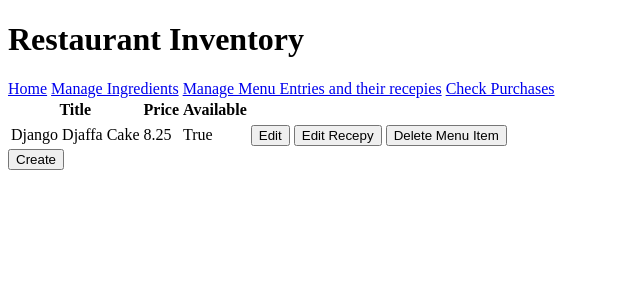
After one commit to L-Koen/Django_Project, a Django app: page /inventory/menu_items/ in a window 1280 px wide. The commit adds this page. Shown: the top 300 px of the page, without its empty margins (0-640 px from the left). Run offline with Django 4.2, Linux system fonts and the light colour scheme; data comes from the database, SQL or seed files in the repository; both versions use the stored data as it was after the commit.

Commit message:
Cleaned up removing ingredients from inventory upon purchase. Started to add the html to view MenuItems and edit their recepyrequirements

```diff
--- a/inventory/models.py
+++ b/inventory/models.py
@@ -108,8 +108,6 @@ class MenuItem(models.Model):
                 new = actual - requirement.quantity
                 requirement.ingredient.quantity = new
                 requirement.ingredient.save()
-            bought = Purchase(menu_item=self)
-            bought.save()
         else:
             raise ResourceWarning("Not enough ingredients available!")
 
--- a/inventory/templates/base.html
+++ b/inventory/templates/base.html
@@ -11,7 +11,7 @@
     {% if user.username %}
     <h3 class="header-greet">Welcome {{ user.username }}!</h3>
     {% endif %}
-
+    <a href="{% url 'index' %}">Home</a>
     <a href="{% url 'ingredients' %}">Manage Ingredients</a>
     <a href="{% url 'menu_items' %}">Manage Menu Entries and their recepies</a>
     <a href="{% url 'purchases' %}">Check Purchases</a>
--- /dev/null
+++ b/inventory/templates/inventory/menu_items.html
@@ -0,0 +1,30 @@
+{% extends "base.html"%}
+
+{% block content %}
+{% load static %}
+
+
+<table id="Menu_Items">
+  {% csrf_token %}
+  <tr>
+    <th>Title</th>
+    <th>Price</th>
+    <th>Available</th>
+  </tr>
+	<tr>
+  {% for menu_item in menu_items %}
+
+  </tr>
+  <tr>
+      <td>{{ menu_item.title }}</td>
+      <td>{{ menu_item.price }}</td>
+      <td>{{ menu_item.available }}</td>
+      <td><a href="{% url 'menu_item_update' menu_item.id %}"><button>Edit</button></a></td>
+      <td><a href="{% url 'requirement' menu_item.id %}"><button>Edit Recepy</button></a></td>
+      <td><a href="{% url 'menu_item_delete' menu_item.id %}"><button>Delete Menu Item</button></a></td>
+  </tr>
+  {% endfor %}
+</table>
+<a href="{% url 'purchase_create' %}"><button>Create</button></a>
+
+{% endblock %}
--- a/inventory/urls.py
+++ b/inventory/urls.py
@@ -17,7 +17,10 @@ urlpatterns = [
 
     # urls for MenuItems
     path("menu_items/", views.MenuItemView.as_view(), name="menu_items"),
+    path("menu_items/create", views.MenuItemCreateView.as_view(), name="menu_items"),
+    path("menu_items/update/<pk>", views.MenuItemUpdateView.as_view(), name="menu_item_update"),
+    path("menu_items/delete/<pk>", views.MenuItemDeleteView.as_view(), name="menu_item_delete"),
 
     # urls for RecepyRequirements
-    path("recepy_requirement/requirement/<str:menu_item_title>/", views.recepyrequirementview, name="requirement"),
+    path("recepy_requirement/requirement/<int:menupk>/", views.recepyrequirementview, name="requirement"),
 ]
--- a/inventory/views.py
+++ b/inventory/views.py
@@ -1,5 +1,6 @@
 from django.shortcuts import render, redirect
-from django.http import Http404
+from django.http import Http404, HttpResponseRedirect
+from django.contrib import messages
 from django.urls import reverse, reverse_lazy
 from .models import Ingredient, MenuItem, RecepyRequirement, Purchase
 from django.views.generic import TemplateView, ListView
@@ -7,8 +8,6 @@ from django.views.generic.edit import DeleteView, CreateView, UpdateView
 from .forms import *
 """
 Todo:
-- creating purchases is not lowering ingredient amounts
-- Editing purchase = editing ingredient? Or limit to only date...
 - Right way to edit recipies
 - View for revenue, income, profit
 """
@@ -23,26 +22,29 @@ class HomeView(TemplateView):
 # Now do the views related to the MenuItem s
 class MenuItemView(ListView):
     model = MenuItem
-    template_name = "inventory/menuitems.html"
+    template_name = "inventory/menu_items.html"
     form_class = MenuItemForm
+    context_object_name = "menu_items"
 
 
 class MenuItemCreateView(CreateView):
     model = MenuItem
     template_name = "inventory/create_menuitem.html"
     form_class = MenuItemCreateForm
+    success_url = reverse_lazy("menu_items")
 
 
 class MenuItemUpdateView(UpdateView):
     model = MenuItem
     template_name = "inventory/update_menuitem.html"
     form_class = MenuItemUpdateForm
+    success_url = reverse_lazy("menu_items")
 
 
 class MenuItemDeleteView(DeleteView):
     model = MenuItem
     template_name = "inventory/delete_menuitem.html"
-    success_url = "/inventory/menu_items/"
+    success_url = reverse_lazy("menu_items")
 
 
 # Now do the views related to the Ingredient s
@@ -104,11 +106,21 @@ class PurchaseView(ListView):
 
 
 class PurchaseCreateView(CreateView):
+    """ Class to create purchases.
+    After validation menu_item.purchase() is called to update inventory.
+    In order to do so, the form_valid function is extended.
+    Remember, PurchaseCreateForm will only show us MenuItems for which the ingredients are available
+    """
     model = Purchase
     template_name = "inventory/create_purchase.html"
     form_class = PurchaseCreateForm
     success_url = reverse_lazy("purchases")
 
+    def form_valid(self, form):
+        super(PurchaseCreateView, self).form_valid(form)
+        form.cleaned_data['menu_item'].purchase()
+        messages.success(self.request, 'Item purchased successfully!')
+        return HttpResponseRedirect(self.get_success_url())
 
 
 class PurchaseUpdateView(UpdateView):
```
Also changed, not shown: db.sqlite3.
